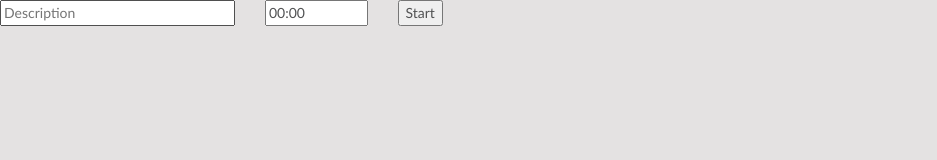
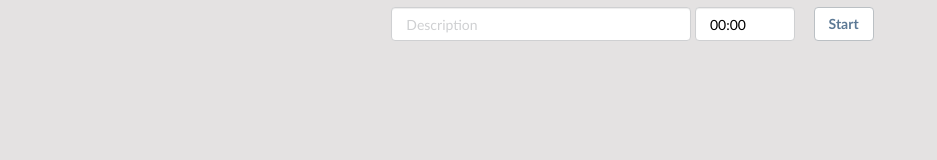
Before and after one commit to Kentauride/time-keeper, a website: page public/index.html in a window 1280 px wide. Shown: the whole page, without its empty margins (0-937 px from the left). Drawn offline with Linux system fonts and the light colour scheme; a web font is replaced by a local one.

Commit message:
Improve style.

```diff
--- a/public/app/css/timer.css
+++ b/public/app/css/timer.css
@@ -1,9 +1,11 @@
-.timer {
-    width: 500px;
-    text-align: left;
+.timer
+.description
+input {
+    width:300px;
 }
 
 .timer
+.time
 input {
-    width: 100%;
+    width:100px;
 }
--- a/public/app/directives/templates/timer.html
+++ b/public/app/directives/templates/timer.html
@@ -1,14 +1,14 @@
 <div class="timer">
-    <div class="row" >
-        <div class="col-md-6">
-            <input type="text" placeholder="Description" ng-model="description">
+    <form class="form-inline">
+        <div class="form-group description">
+            <input class="form-control" type="text" placeholder="Description" ng-model="description">
         </div>
-        <div class="col-md-3">
-            <input id="time-input" type="text" ng-disabled="isRunning">
+        <div class="form-group time">
+            <input class="form-control" id="time-input" type="text" ng-disabled="isRunning">
         </div>
-        <div class="col-md-3">
-            <button ng-if="isRunning" ng-click="stop()">Stop</button>
-            <button ng-if="!isRunning" ng-click="start()">Start</button>
+        <div class="form-group btn">
+            <button class="btn btn-default" ng-if="isRunning" ng-click="stop()">Stop</button>
+            <button class="btn btn-default" ng-if="!isRunning" ng-click="start()">Start</button>
         </div>
-    </div>
+    </form>
 </div>
```
